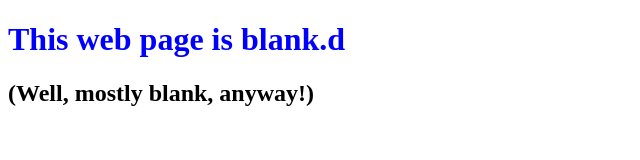
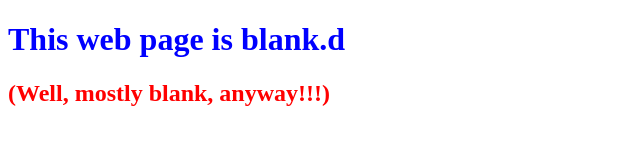
Before and after one commit to ckinzig/opensapgit, a plain HTML site: page index.html in a window 1280 px wide. Shown: the whole page, without its empty margins (0-640 px from the left). Drawn offline with Linux system fonts and the light colour scheme.

Commit message:
changed second header color to red

```diff
--- a/index.html
+++ b/index.html
@@ -6,6 +6,6 @@
 	</head>
 	<body>
 		<h1 style="color:blue">This web page is blank.d</h1>
-		<h2>(Well, mostly blank, anyway!)</h2>
+		<h2 style="color:red">(Well, mostly blank, anyway!!!)</h2>
 	</body>
 </html>
```
